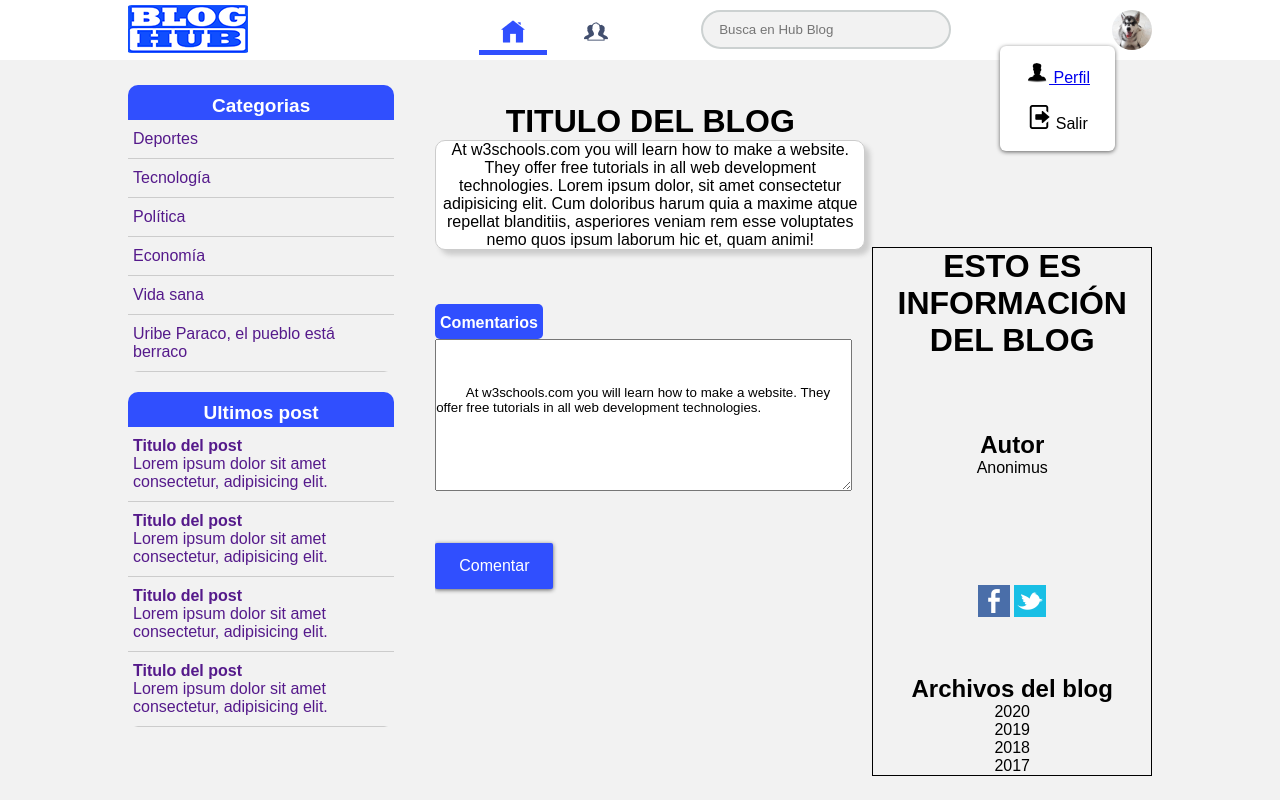
After one commit to andvar95/Blog_Hub, a Flask app: page /BlogPublico in a window 1280 px wide. The commit adds this page. Run offline with Flask 2, Linux system fonts and the light colour scheme; some libraries are stand-ins or nearby versions.

Commit message:
Cambio a Flask y Ruteo Basico

```diff
--- a/BlogHub.py
+++ b/BlogHub.py
@@ -11,9 +11,31 @@
 
 
 
+#ventana Registro
+@app.route('/registro')
+def registro():
+    return render_template('Vista_Registro.html')
 
 
 
+@app.route('/inicio')
+def inicio():
+    return render_template('inicio.html')
+
+
+
+@app.route('/perfil')
+def perfil():
+    return render_template('perfil.html')
+
+@app.route('/BlogPropio')
+def BlogPropio():
+    return render_template('Vista_Blog_Propio.html')
+
+
+@app.route('/BlogPublico')
+def BlogPublico():
+    return render_template('blog_publico.html')
 
 if __name__ == '__main__':
     app.run(debug=True)
--- a/static/css/estilosBlogPropio.css
+++ b/static/css/estilosBlogPropio.css
@@ -103,12 +103,14 @@
 }
 
 #inicio .inicio{
+    content: url(/static/img/logo_house_grey.png);
     display: block;
     margin: auto;
     padding-top: 10px;
 }
 
 #perfil .perfil{
+    content: url(/static/img/icons8_staff_24px_1_blue.png);
     display: block;
     margin: auto;
     padding-top: 10px;
@@ -380,7 +382,7 @@
 
 
 .preview{
-    background-image: url(Imagenes/preview_pane_20px.png);
+    background-image: url(/static/img/preview_pane_20px.png);
     background-repeat: no-repeat;
     background-position: left;
     background-position-x: 3px;
--- a/static/css/estilosInicio.css
+++ b/static/css/estilosInicio.css
@@ -72,15 +72,18 @@
     height: 45px;
     border: 0px solid black;
     float: right;
+
 }
 
 #inicio .inicio{
+    content: url(/static/img/icons8_home_24px_6.png);
     display: block;
     margin: auto;
     padding-top: 10px;
 }
 
 #perfil .perfil{
+    content: url(/static/img/L.png);
     display: block;
     margin: auto;
     padding-top: 10px;
--- a/static/css/estilosPublico.css
+++ b/static/css/estilosPublico.css
@@ -77,12 +77,14 @@
 }
 
 #inicio .inicio{
+  content: url(/static/img/icons8_home_24px_6.png);
     display: block;
     margin: auto;
     padding-top: 10px;
 }
 
 #perfil .perfil{
+  content: url(/static/img/L.png);
     display: block;
     margin: auto;
     padding-top: 10px;
@@ -154,7 +156,7 @@
    padding-top: 10%;
   left: 67%;
   top: 100%;
-  border:1px solid black;
+
 }
 .opciones_s{
   background-color: white;
@@ -162,7 +164,7 @@
   box-shadow: 0 1px 4px rgba(0, 0, 0, .6);
   height: 80%;
   text-align: center;
-  border:1px solid blue;
+
 }
 
 
@@ -287,6 +289,7 @@
     border: 0px solid;
 
     margin-top: 20px;
+    align-items: center;
     text-align: center;
 
 }
--- a/templates/blog_publico.html
+++ b/templates/blog_publico.html
@@ -1,5 +1,5 @@
 
-</<!DOCTYPE html>
+<!--DOCTYPE html>
 <html lang="es" dir="ltr">
 <head>
 
@@ -47,7 +47,12 @@
             </div>
         </div>
     </div>
-</header>
+</header-->
+{%extends 'layout.html' %}
+
+{% block content %}
+<link rel="stylesheet" href="/static/css/estilosPublico.css">
+<script src="/static/js/funciones.js"></script>
 
   <div class="container">
     <div class="containe2">
@@ -102,7 +107,11 @@
 
     <div class="vertical-center">
 
+      <br>
       <div class="blog_c">
+        <center>
+          <h1> TITULO DEL BLOG</h1>
+        </center>
       <div id="blogtext" name="blogtext" >
        <p> At w3schools.com you will learn how to make a website. They offer free tutorials in all web development technologies.
           Lorem ipsum dolor, sit amet consectetur adipisicing elit. Cum doloribus harum quia a maxime atque repellat blanditiis, asperiores veniam rem esse voluptates nemo quos ipsum laborum hic et, quam animi!
@@ -139,8 +148,8 @@
       <br><br>
       <br><br><br><br>
       <span>
-        <img src="img/facebook.png">
-        <img src="img/twitter.png">
+        <img src="/static/img/facebook.png">
+        <img src="/static/img/twitter.png">
       </span>
       <br><br><br><br>
       <h2>Archivos del blog</h2>
@@ -160,6 +169,6 @@
 
   </div>
   </div>
-
-</body>
-</html>
+{%endblock%}
+<!--/body>
+</html-->
--- /dev/null
+++ b/templates/layout.html
@@ -0,0 +1,64 @@
+<!DOCTYPE html>
+<html lang="es">
+<head>
+    <meta charset="UTF-8">
+
+    <meta name="viewport" content="width=device-width, initial-scale=1.0">
+    <link rel="stylesheet" href="https://i.icomoon.io/public/temp/23ed017cad/UntitledProject/style.css">
+    <script src="https://cdn.tiny.cloud/1/zxwtd88scjyivtscmsjofxescltescewg3lwrsoxofe7231g/tinymce/5/tinymce.min.js" referrerpolicy="origin"></script>
+    <script src="/static/js/funciones.js"></script>
+    <script>
+        tinymce.init({
+            selector: "#body_blog",
+            plugins: 'image',
+            menubar: 'insert',
+        });
+    </script>
+</head>
+<body>
+    <header class="header">
+        <div id="cabecera">
+            <div id="encabezado1">
+                <div id="logo">
+                    <img src="/static/img/logo2.png">
+                </div>
+                <div id="menu">
+                    <div id="inicio">
+                        <a href="{{ url_for('inicio')}}"><img   href="{{ url_for('inicio')}}" class="inicio" onclick="{{ url_for('inicio')}}"></a>
+                    </div>
+                    <div id="perfil">
+                        <a href="{{ url_for('perfil')}}"><img  href="{{ url_for('perfil')}}" class="perfil" onclick="{{ url_for('perfil')}}"></a>
+                    </div>
+                </div>
+            </div>
+
+            <div id=encabezado2>
+                <div id="buscar">
+                    <div class="cont">
+                        <input type="search" placeholder="Busca en Hub Blog"  title="Presione Esc para supender la búsqueda">
+                    </div>
+                </div>
+                <div id="sesion">
+                    <img src="static/img/avatar.jpg" class="usuario" alt="Imagen del avatar" onclick="ver();">
+                    <div id="Seccion_sesion">
+
+                        <div class="opciones_s">
+                        <div><img src="static/img/user.png"><a href="{{ url_for('perfil')}}"> Perfil </a></div>
+                        <br>
+                        <div><img src="static/img/Exit.png"> <a>Salir</a></div>
+                        <br>
+                    </div>
+                    </div>
+                </div>
+            </div>
+        </div>
+    </header>
+
+    {% block content %}
+
+
+    {%  endblock %}
+
+
+    </body>
+</html>
--- a/templates/login.html
+++ b/templates/login.html
@@ -5,7 +5,7 @@
     <meta name="viewport" content="width=device-width, initial-scale=1.0">
     <title>Inicia sesión | Blog Hub</title>
     <link rel="icon" type="static/image/png" href="static/img/favicon.png"/>
-    <link rel="stylesheet" type="static/text/css" href="{{url_for('static', filename='css/estilosLogin.css')}}">
+    <link rel="stylesheet"  href="{{url_for('static', filename ='css/estilosLogin.css')}}" >
     <style>
         body{
            background:url(/static/img/6.jpg) no-repeat center top;}
```
Also changed, not shown: static/css/estiloPerfil.css (+6 -3 lines), templates/Vista_Blog_Propio.html (renamed from templates/Vista_Blog_Propio_new.html, +24 -11 lines), templates/Vista_Registro.html (+5 -5 lines), templates/inicio.html (+10 -5 lines), templates/perfil.html (+15 -8 lines).
